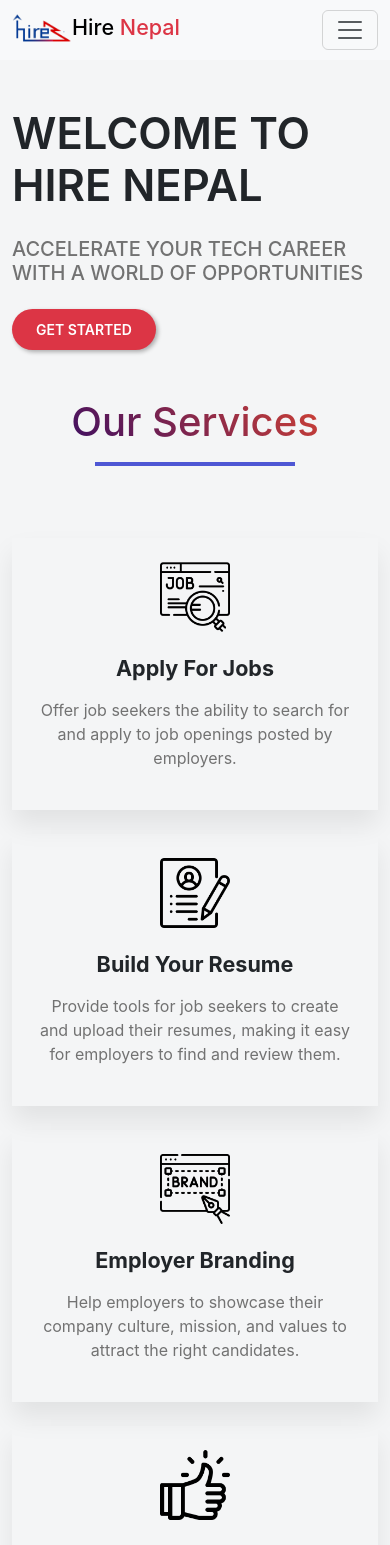
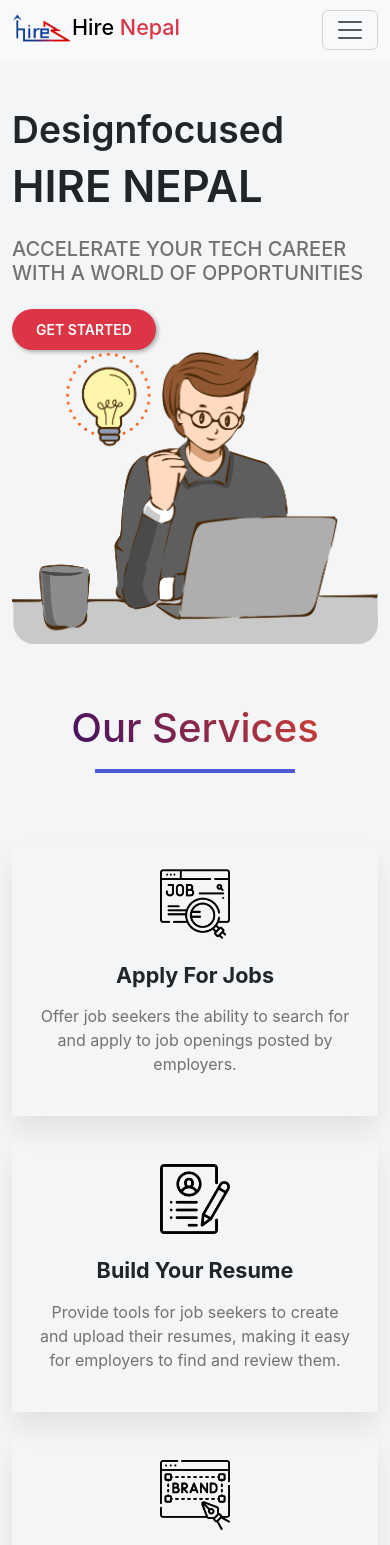
Before and after one commit to The-SP/Job-Portal-Frontend, a React (Create React App) app: page / in a window 390 px wide. Shown: the top 1545 px of the page. Built offline with nearby package versions, Linux system fonts and the light colour scheme.

Commit message:
modify job animation

```diff
--- a/package.json
+++ b/package.json
@@ -11,10 +11,13 @@
     "axios": "^1.2.1",
     "bootstrap-icons": "^1.10.3",
     "formik": "^2.2.9",
+    "framer-motion": "^10.0.1",
+    "node-sass": "^7.0.3",
     "react": "^18.2.0",
     "react-dom": "^18.2.0",
     "react-feather": "^2.0.10",
     "react-icons": "^4.7.1",
+    "react-intersection-observer": "^9.4.3",
     "react-quill": "^2.0.0",
     "react-router-dom": "^6.6.1",
     "react-scripts": "5.0.1",
--- a/src/pages/Home.css
+++ b/src/pages/Home.css
@@ -1,8 +1,7 @@
 @import url("https://cdn.jsdelivr.net/npm/bootstrap-icons@1.10.3/font/bootstrap-icons.css");
 
 #hero{
-  animation: slide-in 1s;
-  animation-timing-function: linear;
+  margin-bottom: 60px;
 }
 
 #hero img{
@@ -54,11 +53,6 @@
     height: 70px;
 }
 
-.section-title{
-    animation: slide-in 1s;
-    animation-timing-function: linear;
-}
-
 .section-title .line {
     width: 200px;
     height: 4px;
@@ -71,36 +65,6 @@
     box-shadow: 0px 15px 25px rgba(0,0,0, 0.08);
 }
 
-@keyframes slide-in {
-    0% { transform: translateY(100%); }
-    100% { transform: translateY(0); }
-  }
-
-  @keyframes slideInFromBottom {
-    0% {
-      transform: translateY(30%);
-    }
-    100% {
-      transform: translateY(0);
-    }
-  }
-
-  .my-component {
-    opacity: 0;
-  }
-
-  .my-component.is-visible {
-    opacity: 1;
-    animation: slideInFromBottom 1s ease-in-out forwards;
-  }
-
-  @media screen and (max-width:766px){
-    #hero .col-md-5{
-      display: none;
-    }
-  }
-
-
 .page-title {
     font-size: 2.5rem;
     font-weight: 500;
--- a/src/pages/Home.js
+++ b/src/pages/Home.js
@@ -6,37 +6,133 @@ import jobIcon from "../components/jobIcon.png";
 import brandingIcon from "../components/brandingIcon.png";
 import recommendationIcon from "../components/recommendationIcon.png";
 import homeimg from "../components/home2.png";
+import {motion, useAnimation} from 'framer-motion';
+import { useInView } from "react-intersection-observer";
 
 const Home = () => {
-  const [isVisible, setIsVisible] = useState(false);
-  const componentRef = useRef(null);
 
-  useEffect(() => {
-    const observer = new IntersectionObserver((entries) => {
-      entries.forEach((entry) => {
-        if (entry.isIntersecting) {
-          setIsVisible(true);
+  let easeing = [0.6,-0.05,0.01,0.99];
+
+  const stagger = {
+    animate:{
+      transition:{
+        delayChildren:0.4,
+        staggerChildren:0.2,
+        staggerDirection:1
       }
-      });
-    });
+    }
+  }
 
-    observer.observe(componentRef.current);
-
-    // Clean up the observer when the component unmounts
-    return () => {
-      if (componentRef.current) {
-        observer.unobserve(componentRef.current);
+  const fadeInUp = {
+    initial:{
+      y:-60,
+      opacity:0,
+      transition:{
+        duration:0.6, ease:easeing
+      }
+    },
+    animate:{
+      y:0,
+      opacity:1,
+      transition:{
+        duration:0.6,
+        delay:0.5,
+        ease:easeing
+      }
     }
   };
-  }, []);
+
+  const transition = {duration:1.4,ease:[0.6,0.01,-0.05,0.9]};
+
+  const firstName = {
+    initial:{
+      y:-20,
+    },
+    animate:{
+      y:0,
+      transition:{
+        delayChildren:0.4,
+        staggerChildren:0.04,
+        staggerDirection:-1
+      }
+    }
+  }
+
+  const lastName = {
+    initial:{
+      y:-200,
+    },
+    animate:{
+      y:0,
+      transition:{
+        delayChildren:0.4,
+        staggerChildren:0.04,
+        staggerDirection:1
+      }
+    }
+  }
+
+  const letter = {
+    initial:{
+      y:400
+    },
+    animate:{
+      y:-400,
+      transition:{duration:5}
+    }
+  };
+
+  const {ref, inView}=useInView({threshold:0.2});
+  const animation= useAnimation();
+
+  useEffect(()=>{
+    if(inView){
+      animation.start({
+        y:0,
+        transition:{
+          type:'spring',duration:1,bounce:0.3
+        }
+      })
+    }
+    if(!inView){
+      animation.start({
+        y:200
+      })
+    }
+  },[inView])
 
   return (
-    <>
+    <div>
       <section id="hero" className="container">
-        <div className="row mt-5">
+        <motion.div className="row mt-5" initial={{opacity:0}} animate={{opacity:1}} transition={{duration:1, ease:easeing}}>
           <div className="col-md-7 main-text">
+            <motion.h1 className="fw-semibold display-3">
+              <motion.span
+                initial={{y:-200}}
+                animate={{y:0}}
+                transition={{
+                  duration:5,
+                  delayChildren:0.4,
+                  staggerChildren:0.04,
+                  staggerDirection:-1}
+                }>
+                  <motion.span variants={letter}>D</motion.span>
+                  <motion.span variants={letter}>e</motion.span>
+                  <motion.span variants={letter}>s</motion.span>
+                  <motion.span variants={letter}>i</motion.span>
+                  <motion.span variants={letter}>g</motion.span>
+                  <motion.span variants={letter}>n</motion.span>
+                  <motion.span variants={letter}>f</motion.span>
+                  <motion.span variants={letter}>o</motion.span>
+                  <motion.span variants={letter}>c</motion.span>
+                  <motion.span variants={letter}>u</motion.span>
+                  <motion.span variants={letter}>s</motion.span>
+                  <motion.span variants={letter}>e</motion.span>
+                  <motion.span variants={letter}>d</motion.span>
+              </motion.span>
+            </motion.h1>
             <h1 className="text-uppercase fw-semibold display-1 ">
-              Welcome to hire nepal
+              hire nepal
             </h1>
             <h5 className="text-uppercase mt-3 mb-4">
               Accelerate Your Tech Career with a World of Opportunities
@@ -50,7 +146,7 @@ const Home = () => {
           <div className="col-md-5">
             <img src={homeimg} alt="" />
           </div>
-        </div>
+        </motion.div>
       </section>
       <section id="services" className="">
         <div className="container">
@@ -62,9 +158,9 @@ const Home = () => {
               </div>
             </div>
           </div>
-          <div
-            className={`my-component${isVisible ? " is-visible" : ""}`}
-            ref={componentRef}
+          <div ref={ref}>
+            <motion.div
+              animate={animation}
               >
               <div className="row g-4 text-center">
                 <div className="col-lg-3 col-sm-6">
@@ -117,11 +213,12 @@ const Home = () => {
                   </div>
                 </div>
               </div>
+            </motion.div>
           </div>
         </div>
       </section>
       <Footer />
-    </>
+    </div>
   );
 };
 
--- a/src/pages/jobs/JobItem.js
+++ b/src/pages/jobs/JobItem.js
@@ -1,8 +1,37 @@
+import { useEffect } from "react";
 import { Link } from "react-router-dom";
 import "./jobs.css";
+import { useInView } from "react-intersection-observer";
+import {motion, useAnimation} from 'framer-motion';
 
 const JobItem = ({ job }) => {
+
+  const {ref, inView}=useInView();
+  const animation= useAnimation();
+
+  useEffect(()=>{
+    if(inView){
+      animation.start({
+        y:0,
+        transition:{
+          type:'spring',
+          duration:1,
+          bounce:0.3
+        }
+      })
+    }
+    if(!inView){
+      animation.start({
+        y:40
+      })
+    }
+  },[inView])
+
   return (
+    <motion.div
+      ref={ref}
+      animate={animation}
+    >
       <div className="job-item p-4 mb-4">
         <div className="row g-4">
           <div className="col-sm-12 col-md-8 ps-4">
@@ -55,6 +84,7 @@ const JobItem = ({ job }) => {
           </div>
         </div>
       </div>
+    </motion.div>
   );
 };
 
--- a/src/pages/jobs/JobList.js
+++ b/src/pages/jobs/JobList.js
@@ -63,9 +63,9 @@ const JobList = () => {
         />
         <div className="icon-search"><i class="bi bi-search"></i></div>
       </div>
-      {currentJobs.map((job, index) => {
-        return <JobItem key={index} job={job} />;
-      })}
+      {currentJobs.map((job, index) => (
+        <JobItem key={index} job={job} />
+      ))}
       <Pagination jobsPerPage={jobsPerPage} totalJobs={filteredJobs.length} paginate={paginate} />
     </div>
   );
--- a/src/pages/jobs/ScrapedJobItem.js
+++ b/src/pages/jobs/ScrapedJobItem.js
@@ -1,7 +1,33 @@
+import { useEffect } from "react";
 import "./jobs.css";
+import { useInView } from "react-intersection-observer";
+import {motion, useAnimation} from 'framer-motion';
 
 const ScrapedJobItem = ({ job }) => {
+
+  const {ref, inView}=useInView();
+  const animation= useAnimation();
+
+  useEffect(()=>{
+    if(inView){
+      animation.start({
+        y:0,
+        transition:{
+          type:'spring',
+          duration:1,
+          bounce:0.3
+        }
+      })
+    }
+    if(!inView){
+      animation.start({
+        y:40
+      })
+    }
+  },[inView])
+
   return (
+    <motion.div ref={ref} animate={animation}>
     <div className="job-item p-4 mb-4">
       <div className="row g-4">
         <div className="col-sm-12 col-md-8 d-flex align-items-center">
@@ -63,6 +89,7 @@ const ScrapedJobItem = ({ job }) => {
         </div>
       </div>
     </div>
+    </motion.div>
   );
 };
 
--- a/src/pages/recommender/RecommendedJobItem.js
+++ b/src/pages/recommender/RecommendedJobItem.js
@@ -1,7 +1,33 @@
 import { Link } from "react-router-dom";
+import { useEffect } from "react";
+import { motion,useAnimation } from "framer-motion";
+import { useInView } from "react-intersection-observer";
 
 const RecommendedJobItem = ({ job }) => {
+
+  const {ref, inView}=useInView();
+  const animation= useAnimation();
+
+  useEffect(()=>{
+    if(inView){
+      animation.start({
+        y:0,
+        transition:{
+          type:'spring',
+          duration:1,
+          bounce:0.3
+        }
+      })
+    }
+    if(!inView){
+      animation.start({
+        y:40
+      })
+    }
+  },[inView])
+
   return (
+    <motion.div ref={ref} animate={animation}>
     <div className="job-item p-4 mb-4">
       <div className="row g-4">
         <div className="col-sm-12 col-md-8 ps-4">
@@ -60,6 +86,7 @@ const RecommendedJobItem = ({ job }) => {
         </div>
       </div>
     </div>
+    </motion.div>
   );
 };
 
--- a/src/pages/user/user.css
+++ b/src/pages/user/user.css
@@ -16,20 +16,13 @@
     transform: rotate(-20deg); /* rotate the pseudo-element to create the curve */
     z-index: -1; /* set the z-index of the pseudo-element behind the container content */
   }
-
- .main-container .sign{
-  animation: slide-in-right 0.8s;
-  animation-timing-function: linear;
- }
-
- .main-container1 .sign-up{
-  animation: slide-in-left 0.8s;
-  animation-timing-function: linear;
- }
-
 .panel img{
     height: 300px;
     width: 100%;
+}
+
+a{
+  text-decoration: none;
 }
 
 .panel1 img{
```
Also changed, not shown: src/pages/user/EmployerSignup.js (+14 -8 lines), src/pages/user/Login.js (+22 -12 lines), src/pages/user/Signup.js (+13 -7 lines), 1 other file (tests, documents, lock files or other folders). Lines whose indentation alone changed are shown as unchanged.
